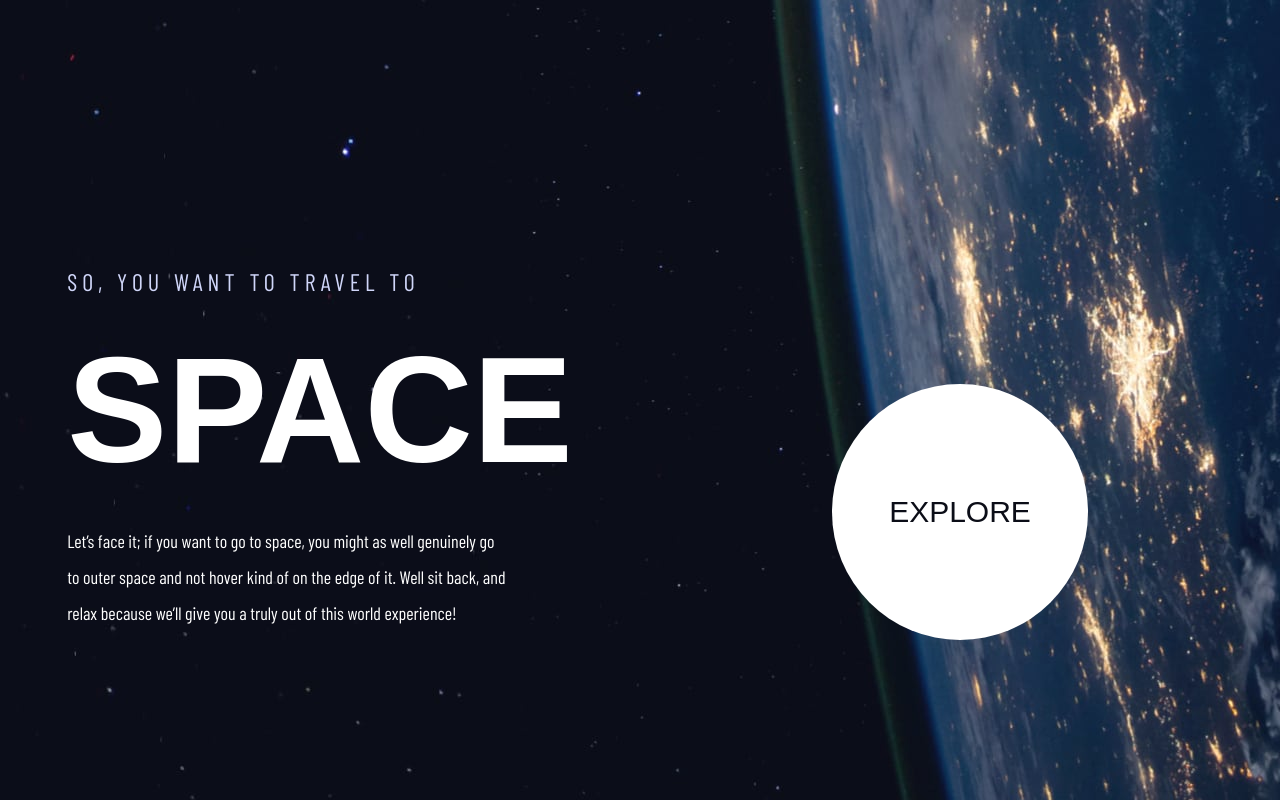
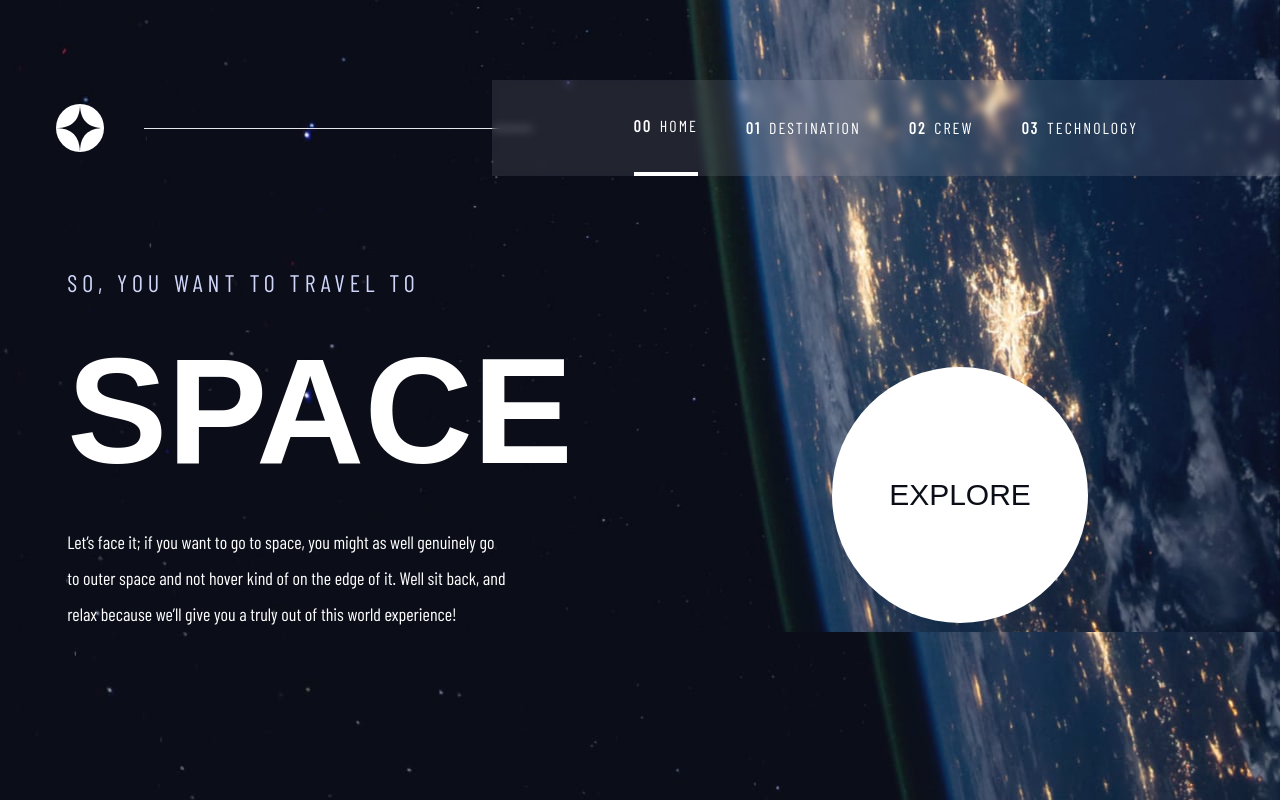
Before and after one commit to JohnPosada/Space-Tourism, a Next.js app: page / in a window 1280 px wide. Built offline with nearby package versions, Linux system fonts and the light colour scheme; a web font is replaced by a local one.

Commit message:
finished home page

```diff
--- a/src/app/page.tsx
+++ b/src/app/page.tsx
@@ -1,9 +1,10 @@
-import Image from "next/image";
+import Layout from "@/components/Layout";
 
 export default function Home() {
   return (
+    <Layout section="home">
       <div className="h-full w-full grid grid-cols-2 grid-rows-5 place-items-center">
-      <div className="row-span-full col-span-1 row-start-3">
+        <div className="row-span-full row-start-2">
           <h2 className="row-span-full font-serif tracking-[5px] text-secondary text-2xl">
             SO, YOU WANT TO TRAVEL TO
           </h2>
@@ -11,15 +12,16 @@ export default function Home() {
             SPACE
           </h1>
           <p className="w-[440px] font-serif text-tertiary text-lg leading-loose">
-          Let’s face it; if you want to go to space, you might as well genuinely
-          go to outer space and not hover kind of on the edge of it. Well sit
-          back, and relax because we’ll give you a truly out of this world
-          experience!
+            Let’s face it; if you want to go to space, you might as well
+            genuinely go to outer space and not hover kind of on the edge of it.
+            Well sit back, and relax because we’ll give you a truly out of this
+            world experience!
           </p>
         </div>
-      <div className="row-span-full row-start-4 col-span-1 rounded-full h-64 w-64 text-3xl font-sans flex justify-center items-center text-primary bg-white">
+        <div className="row-span-full row-start-3 rounded-full h-64 w-64 text-3xl font-sans flex justify-center items-center text-primary bg-white">
           EXPLORE
         </div>
       </div>
+    </Layout>
   );
 }
```
Lines whose indentation alone changed are shown as unchanged.
